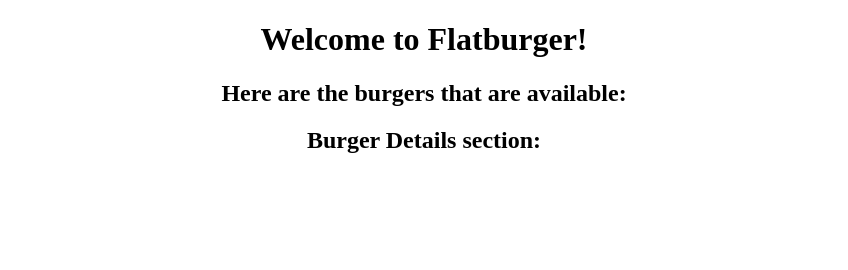
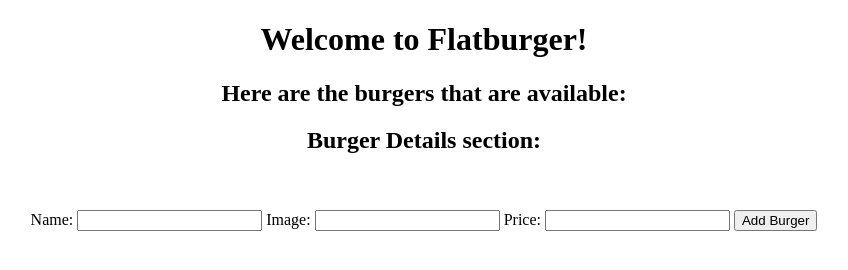
Before and after one commit to RikkuX491/burger-project-2, a plain HTML site: page index.html in a window 1280 px wide. Shown: the whole page, without its empty margins (216-1064 px from the left). Drawn offline with Linux system fonts and the light colour scheme; no server answers.

Commit message:
Added <form> element to index.html

```diff
--- a/index.html
+++ b/index.html
@@ -19,5 +19,16 @@
             <img id="burger-image"/>
             <h3 id="burger-price"></h3>
         </div>
+
+        <!-- Burger Form -->
+         <form id="burger-form">
+            <label for="new-name">Name: </label>
+            <input type="text" id="new-name"/>
+            <label for="new-image">Image: </label>
+            <input type="text" id="new-image"/>
+            <label for="new-price">Price: </label>
+            <input type="text" id="new-price"/>
+            <input type="submit" value="Add Burger"/>
+         </form>
     </body>
 </html>
```
